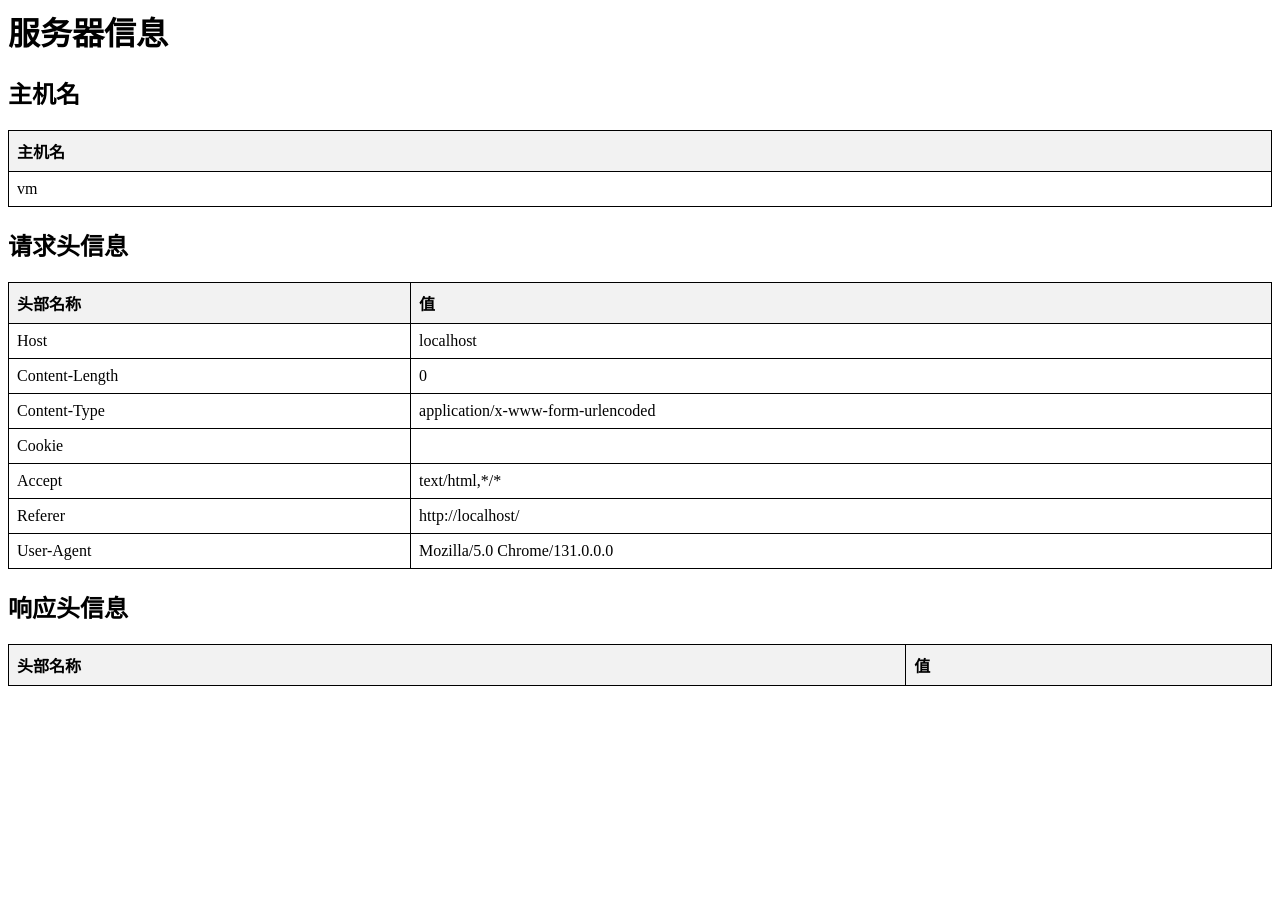
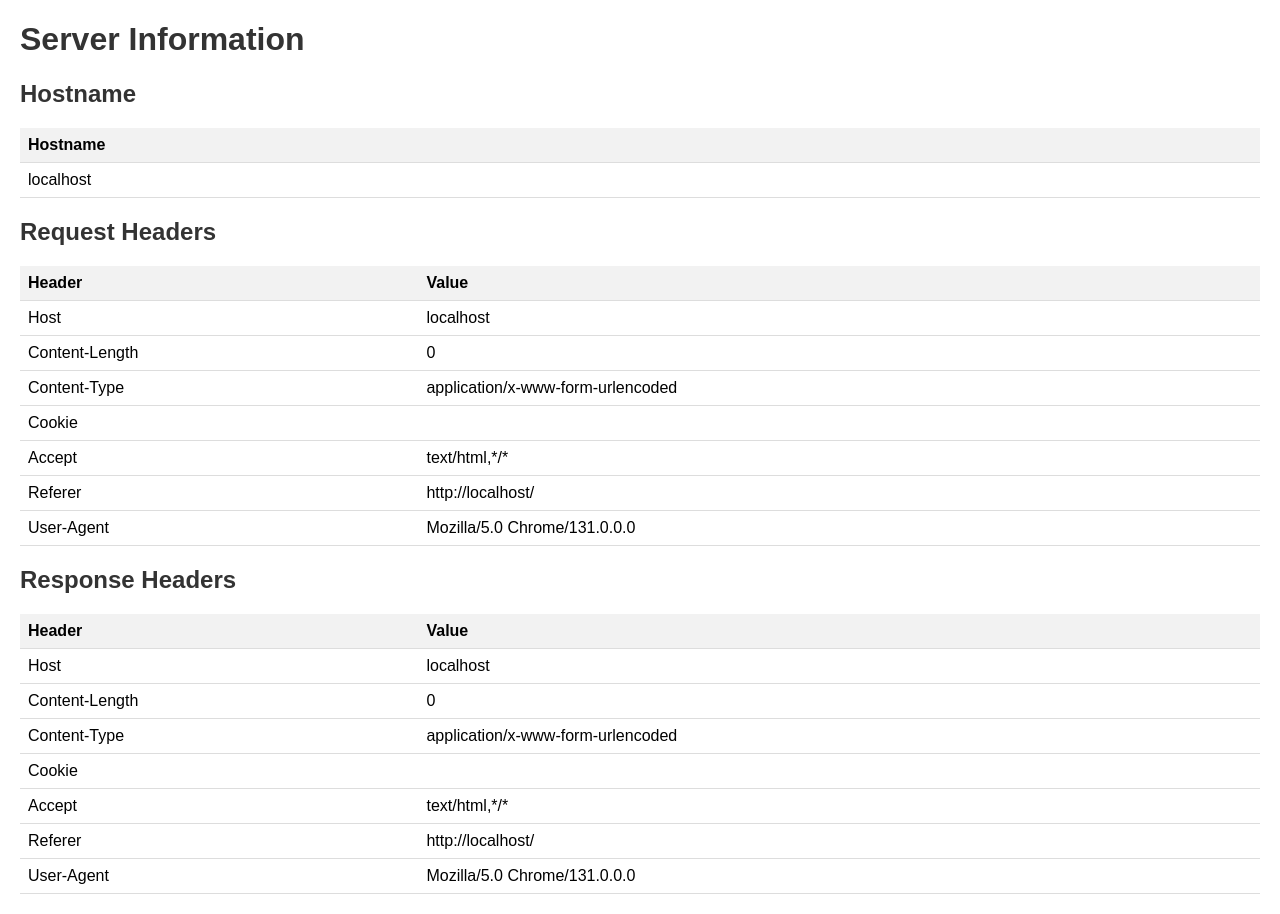
Before and after one commit to brilliantwf/lambda-workflow, a Flask app: page / in a window 1280 px wide. Before the commit the page ends 686 px from the top, so only its background shows below. Run offline with Flask 2, Linux system fonts and the light colour scheme; lists and menus that the app fills with data are empty.

Commit message:
app update commit

```diff
--- a/python-app/app.py
+++ b/python-app/app.py
@@ -1,6 +1,6 @@
 import logging
 import sys
-from flask import Flask, request, render_template_string
+from flask import Flask, request, render_template
 import socket
 
 
@@ -21,65 +21,15 @@
 
 @app.route('/', methods=['GET', 'POST'])
 def index():
-    # 获取服务器的主机名
-    hostname = socket.gethostname()
+    hostname = request.headers.get('Host')
+    request_headers = dict(request.headers)
+    response_headers = dict(request.headers)
 
-    # 获取请求头信息
-    request_headers = request.headers
-    request_headers_dict = dict(request_headers)
+    return render_template('index.html', hostname=hostname, request_headers=request_headers, response_headers=response_headers)
 
-    # 获取响应头信息（在此示例中，响应头信息是空的，因为它将在响应生成后填充）
-    response_headers_dict = {}
-
-    # 渲染 HTML
-    return render_template_string('''
-    <html>
-    <head>
-        <title>Server Info</title>
-        <style>
-            table {
-                width: 100%;
-                border-collapse: collapse;
-                margin-bottom: 20px;
-            }
-            th, td {
-                border: 1px solid black;
-                padding: 8px;
-                text-align: left;
-            }
-            th {
-                background-color: #f2f2f2;
-            }
-        </style>
-    </head>
-    <body>
-        <h1>服务器信息</h1>
-
-        <h2>主机名</h2>
-        <table>
-            <tr><th>主机名</th></tr>
-            <tr><td>{{ hostname }}</td></tr>
-        </table>
-
-        <h2>请求头信息</h2>
-        <table>
-            <tr><th>头部名称</th><th>值</th></tr>
-            {% for key, value in request_headers_dict.items() %}
-            <tr><td>{{ key }}</td><td>{{ value }}</td></tr>
-            {% endfor %}
-        </table>
-
-        <h2>响应头信息</h2>
-        <table>
-            <tr><th>头部名称</th><th>值</th></tr>
-            {% for key, value in response_headers_dict.items() %}
-            <tr><td>{{ key }}</td><td>{{ value }}</td></tr>
-            {% endfor %}
-        </table>
-    </body>
-    </html>
-    ''', hostname=hostname, request_headers_dict=request_headers_dict, response_headers_dict=response_headers_dict)
-
+@app.route('/style.css')
+def style():
+    return render_template('style.css')
 
 if __name__ == '__main__':
     app.run(debug=True)
--- a/python-app/templates/index.html
+++ b/python-app/templates/index.html
@@ -1,14 +1,48 @@
 <!DOCTYPE html>
-<html lang="en">
+<html>
 <head>
-    <meta charset="UTF-8">
-    <title>Simple Flask Webpage via lambda URL</title>
+    <title>Server Information</title>
+    <link rel="stylesheet" href="{{ url_for('style') }}">
 </head>
 <body>
-    <center>
-        <h3>This is GB Lambda website demo</h3>
-        <img src="{{ url_for('static', filename='images/example.jpg') }}" width="300" height="200" alt="Example Image">
-        <p>AWS Lambda Web Adapter allows developers to build web apps (http api) with familiar frameworks (e.g. Express.js, Next.js, Flask, SpringBoot, ASP.NET and Laravel, anything speaks HTTP 1.1/1.0) and run it on AWS Lambda.</p>
-    </center>
+    <h1>Server Information</h1>
+
+    <h2>Hostname</h2>
+    <table>
+        <tr>
+            <th>Hostname</th>
+        </tr>
+        <tr>
+            <td>{{ hostname }}</td>
+        </tr>
+    </table>
+
+    <h2>Request Headers</h2>
+    <table>
+        <tr>
+            <th>Header</th>
+            <th>Value</th>
+        </tr>
+        {% for header, value in request_headers.items() %}
+        <tr>
+            <td>{{ header }}</td>
+            <td>{{ value }}</td>
+        </tr>
+        {% endfor %}
+    </table>
+
+    <h2>Response Headers</h2>
+    <table>
+        <tr>
+            <th>Header</th>
+            <th>Value</th>
+        </tr>
+        {% for header, value in response_headers.items() %}
+        <tr>
+            <td>{{ header }}</td>
+            <td>{{ value }}</td>
+        </tr>
+        {% endfor %}
+    </table>
 </body>
 </html>
--- /dev/null
+++ b/python-app/templates/style.css
@@ -0,0 +1,32 @@
+body {
+    font-family: Arial, sans-serif;
+    margin: 20px;
+}
+
+h1, h2 {
+    color: #333;
+}
+
+table {
+    border-collapse: collapse;
+    width: 100%;
+    margin-bottom: 20px;
+}
+
+th, td {
+    padding: 8px;
+    text-align: left;
+    border-bottom: 1px solid #ddd;
+}
+
+th {
+    background-color: #f2f2f2;
+}
+
+tr:hover {
+    background-color: #f5f5f5;
+}
+
+th:first-child {
+    width: auto;
+}
```
